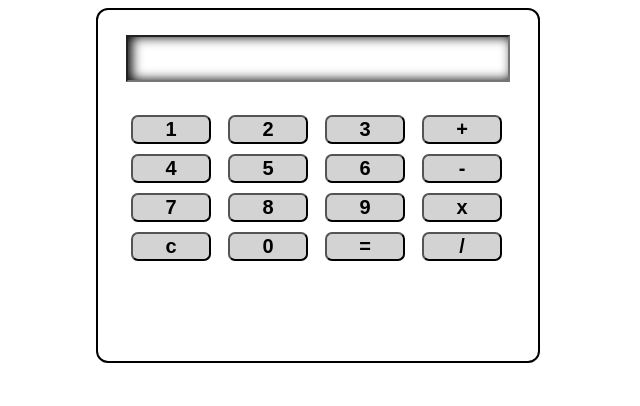
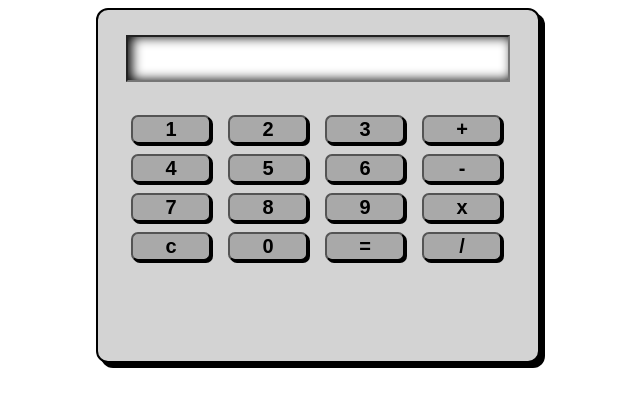
Before and after one commit to pdoleary/simpleCalculator, a plain HTML site: page WebContent/index.html in a window 1280 px wide. Shown: the whole page, without its empty margins (322-962 px from the left). Drawn offline with Linux system fonts and the light colour scheme.

Commit message:
Added css changes

```diff
--- a/WebContent/index.html
+++ b/WebContent/index.html
@@ -32,7 +32,7 @@
 
             <input type="button" value=" c " onclick="calculator.answer.value = ''" />
             <input type="button" value=" 0 " onclick="calculator.answer.value += '0'" />
-            <input type="button" value=" = " onclick="calculator.answer.value = calculate(calculator.answer.value)" />
+            <input type="button" value=" = " onclick="calculator.answer.value = Calculator().calculate(calculator.answer.value)" />
             <input type="button" value=" / " onclick="calculator.answer.value += '/'" />
             </br>
           </form>
--- a/WebContent/styles/calculator.css
+++ b/WebContent/styles/calculator.css
@@ -5,6 +5,8 @@
   border-radius: 12px;
   margin: 0px auto;
   padding: 20px 20px 100px 20px;
+  background-color:lightgrey;
+  box-shadow: 5px 5px;
 }
 #agh{
   position: relative;
@@ -16,13 +18,14 @@
   font-weight: 900;
 }
 input[type=button] {
-  background: lightGray;
+  background: darkgrey;
   width: 20%;
   font-size: 20px;
   font-weight: 900;
   border-radius: 7px;
   margin-left: 13px;
   margin-top: 10px;
+  box-shadow: 2px 2px;
 }
 input[type=button]:active {
   background-color: #3e8e41;
@@ -42,4 +45,5 @@ input[type = text] {
   font-size: 20px;
   padding: 10px;
   box-shadow: 4px 0px 12px black inset;
+  text-align:right;
 }
```
